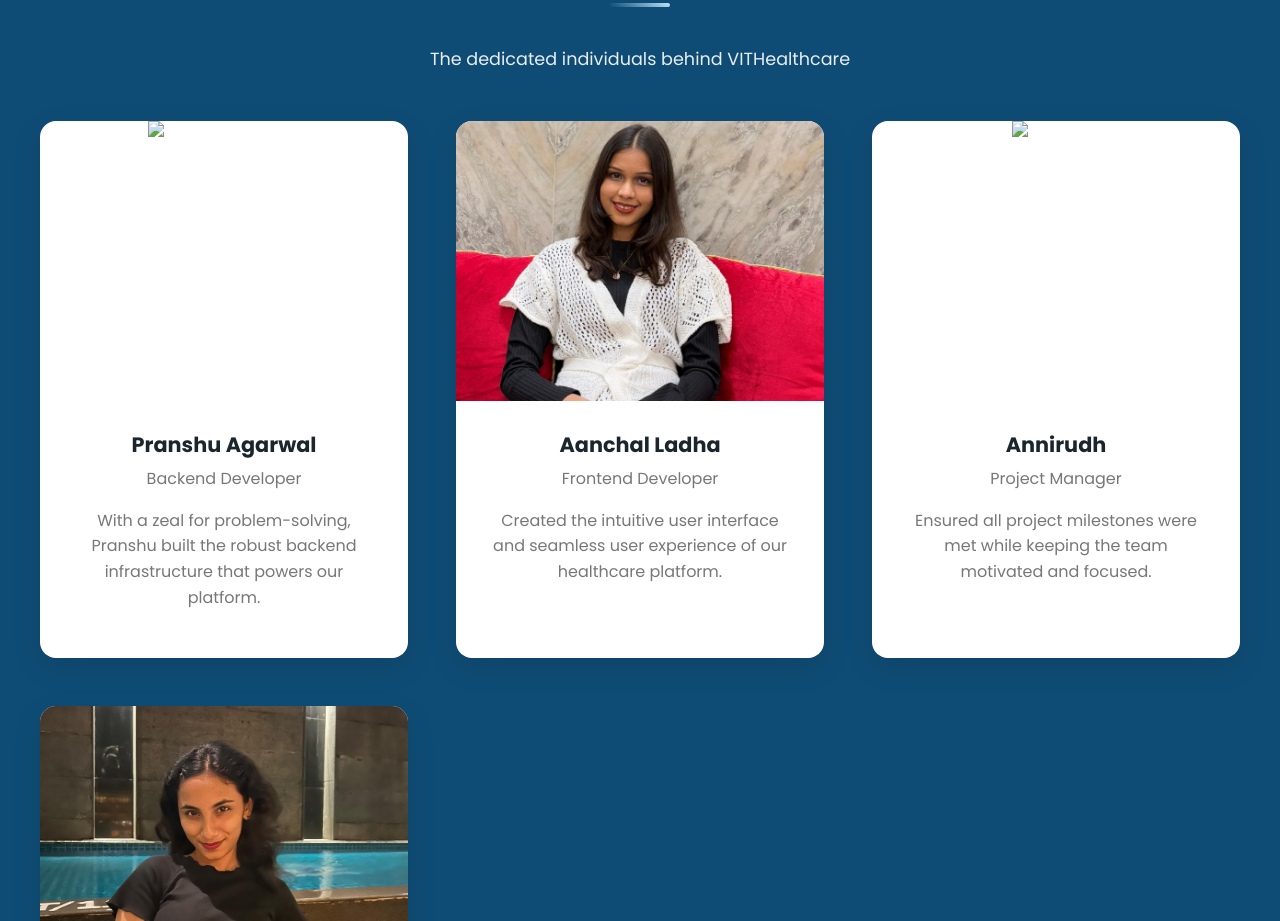
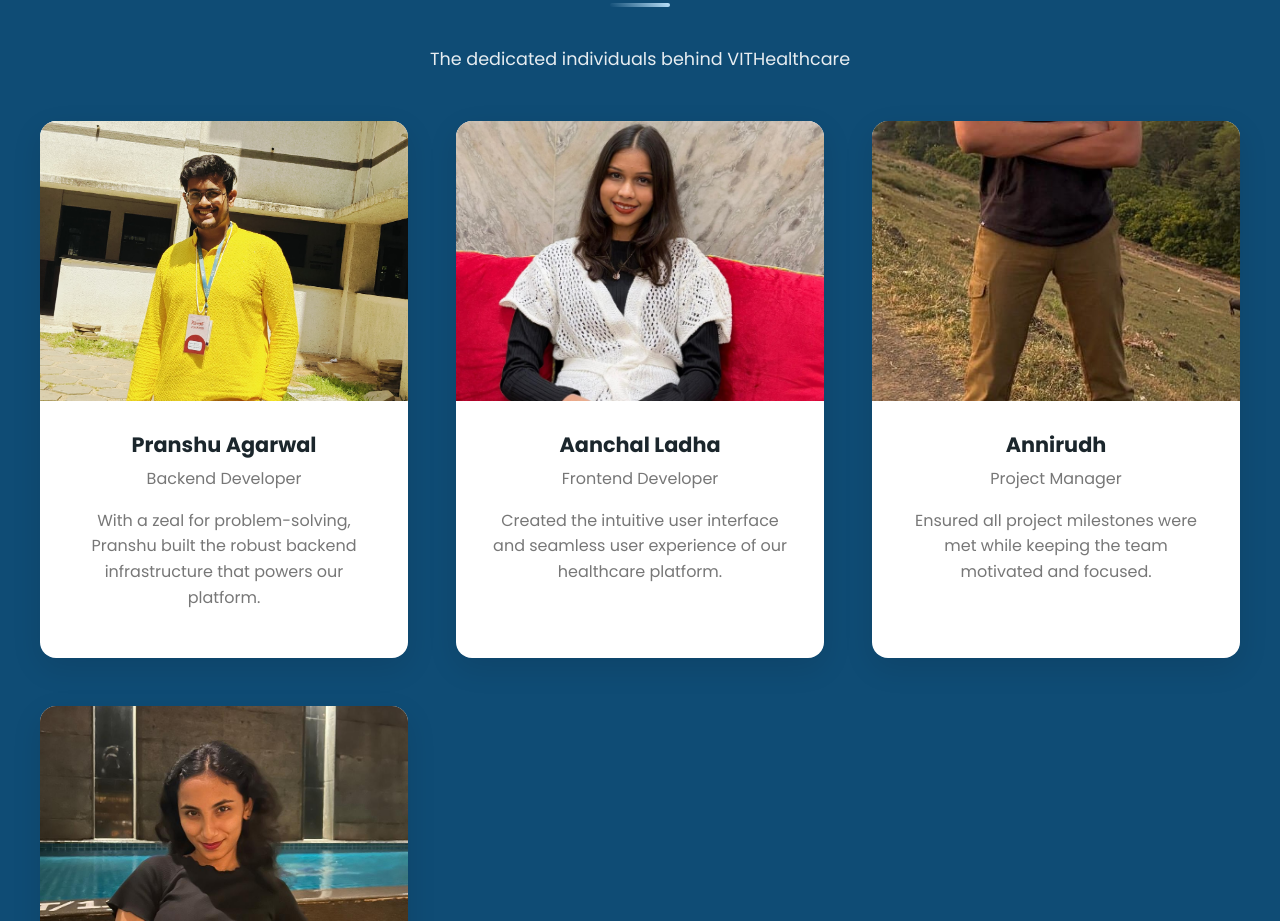
Before and after one commit to aanchal0506/vit-healthcare, a website: page landing.html in a window 1280 px wide. Shown: the part 2076-2997 px from the top of the page. Drawn offline with Linux system fonts and the light colour scheme.

Commit message:
added aniruddh and pranshu picture

```diff
--- a/landing.html
+++ b/landing.html
@@ -627,7 +627,7 @@
                 <div class="team-grid">
                     <div class="team-member">
                         <div class="member-image">
-                            <img src="/api/placeholder/400/400" alt="Pranshu Agarwal">
+                            <img src="pranshu.jpg" alt="Pranshu Agarwal">
                         </div>
                         <div class="member-info">
                             <h3>Pranshu Agarwal</h3>
@@ -649,7 +649,7 @@
 
                     <div class="team-member">
                         <div class="member-image">
-                            <img src="/api/placeholder/400/400" alt="Annirudh">
+                            <img src="aniruddh.jpg" alt="Annirudh">
                         </div>
                         <div class="member-info">
                             <h3>Annirudh</h3>
```
Also changed, not shown: public/aniruddh.jpg (added), public/pranshu.jpg (added).
